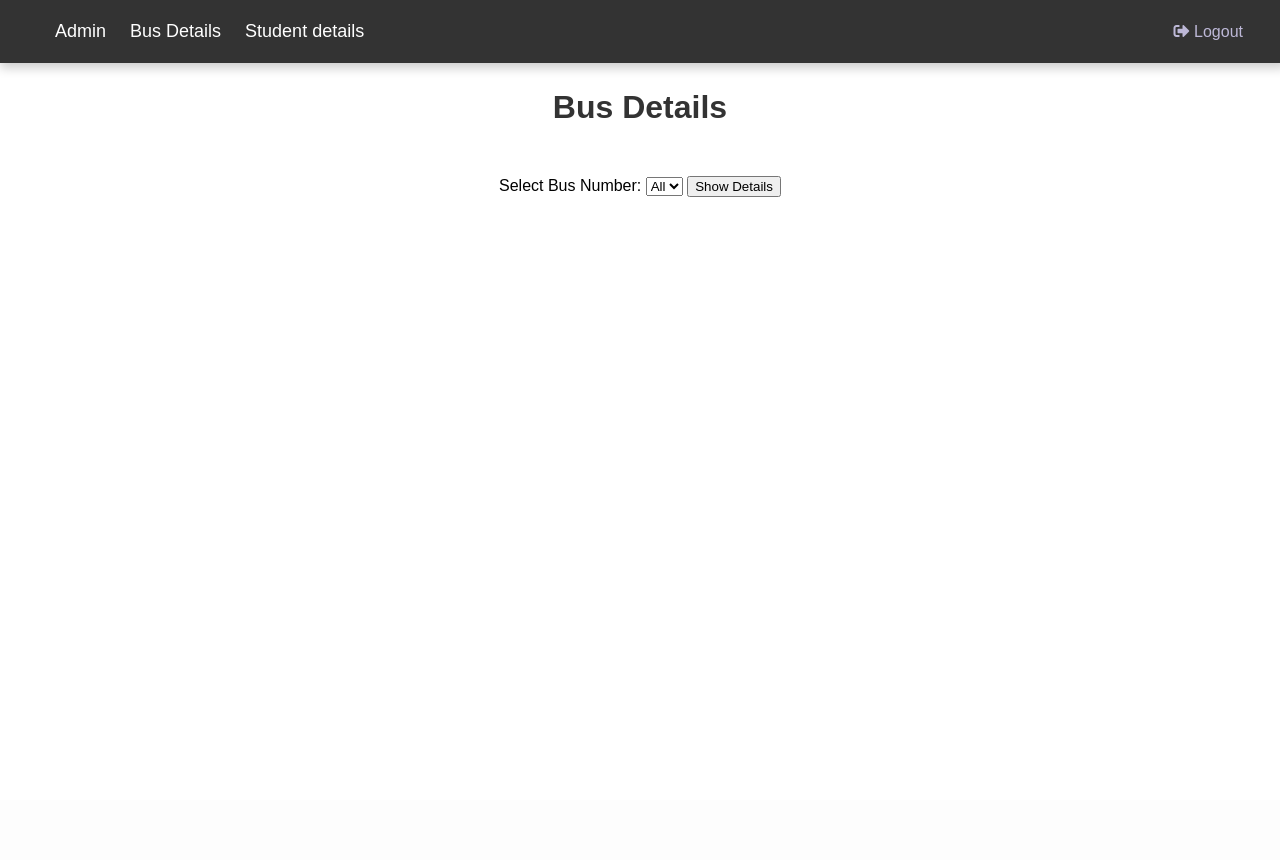
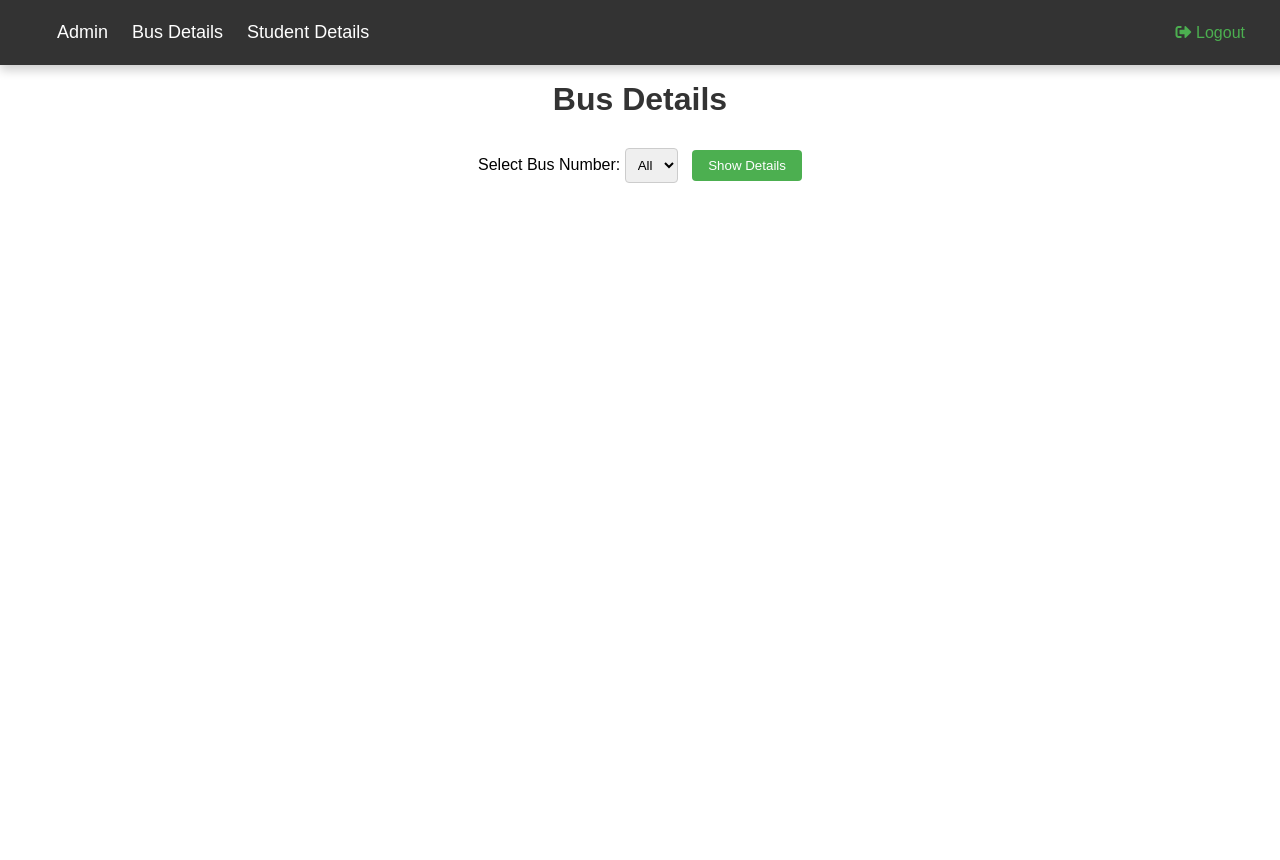
Before and after one commit to SooryaPandian/Bus-fee-Payement--Python, a Flask app: page /transport in a window 1280 px wide. Before the commit the page ends 197 px from the top, so only its background shows below. Run offline with Flask 3, Linux system fonts and the light colour scheme; data that the repository does not hold is empty.

Commit message:
Update transport.html

```diff
--- a/templates/transport.html
+++ b/templates/transport.html
@@ -9,19 +9,24 @@
     <style>
         body {
             font-family: 'Poppins', sans-serif;
+            height: 100vh;
+            padding-top: 60px; /* To account for the fixed navbar */
+            margin: 0;
         }
         h1 {
             color: #333;
+            text-align: center;
+            margin-bottom: 20px;
         }
 
         .table-container {
-            padding-top: 80px; /* To account for the fixed navbar */
+            padding: 0px 25px;
         }
 
         table {
             width: 100%;
             border-collapse: collapse;
-            padding: 0px 10px 0px 10px;
+            margin-top: 20px;
         }
 
         th, td {
@@ -46,16 +51,13 @@
             color: black;
         }
 
-        .bus{
-            text-align: center;
-        }
         nav {
             background-color: #333;
             overflow: hidden;
             display: flex;
             justify-content: space-between;
             align-items: center;
-            padding: 5px 3px;
+            padding: 6px 5px;
             width: 100%;
             position: fixed;
             top: 0;
@@ -67,6 +69,7 @@
         .nav-links {
             display: flex;
             align-items: center;
+
         }
 
         .nav-links li {
@@ -99,8 +102,9 @@
         .nav-links li a:hover:before {
             width: 100%;
         }
+
         .logout a {
-            color: #bdb8d7;
+            color: #4CAF50;
             text-decoration: none;
             margin-right: 40px;
             transition: color 0.3s ease;
@@ -109,23 +113,32 @@
         .logout a:hover {
             color: #fff;
         }
-        body{
-            padding-top: 60px;
+
+        .bus_number, .bus_details {
+            text-align: center;
+            margin-top: 30px;
         }
-        .fas{
-            margin-right: px;
+
+        button {
+            padding: 8px 16px;
+            background-color: #4CAF50;
+            color: white;
+            border: none;
+            border-radius: 4px;
+            cursor: pointer;
+            transition: background-color 0.3s ease, transform 0.3s ease;
         }
-        .log{
-            margin-right: 20px;
+
+        button:hover {
+            background-color: #45a049;
+            transform: scale(1.05);
         }
-        .bus_number{
-            margin-top: 50px;
-            text-align: center;
 
-        }
-        .bus_details{
-            margin-top: 30px;
-            text-align: center;
+        .bus_number select {
+            padding: 8px;
+            margin-right: 10px;
+            border: 1px solid #ccc;
+            border-radius: 4px;
         }
     </style>
 </head>
@@ -134,18 +147,18 @@
         <ul class="nav-links">
             <li><a href="/admin">Admin</a></li>
             <li><a href="/transport">Bus Details</a></li>
-             <li><a href="/student">Student details</a></li>
+            <li><a href="/student">Student Details</a></li>
         </ul>
         <div class="logout">
             <a href="/logout" class="log"><i class="fas fa-sign-out-alt"></i> Logout</a>
         </div>
     </nav>
+
     <h1 class="bus">Bus Details</h1>
 
     <!-- Form to select bus number -->
-    <form method="POST" action="/show_transport">
-        <div class="bus_number">
-        <label for="bus_number" >Select Bus Number:</label>
+    <form method="POST" action="/show_transport" class="bus_number">
+        <label for="bus_number">Select Bus Number:</label>
         <select id="bus_number" name="bus_number">
             <option value="">All</option>
             {% for bus_number in bus_numbers %}
@@ -153,17 +166,20 @@
             {% endfor %}
         </select>
         <button type="submit">Show Details</button>
-    </div>
     </form>
-    <div class="bus_details">
+
+    <!-- Table to Display Bus Data -->
+    <div class="table-container bus_details">
         {% if bus_details %}
-
         <table border="1">
+            <thead>
                 <tr>
                     <th>Bus Number</th>
                     <th>Route</th>
                     <th>Amount</th>
                 </tr>
+            </thead>
+            <tbody>
                 {% for bus_detail in bus_details %}
                 <tr>
                     <td>{{ bus_detail[0] }}</td>
@@ -171,8 +187,9 @@
                     <td>${{ bus_detail[2] }}</td>
                 </tr>
                 {% endfor %}
-    </div>
+            </tbody>
         </table>
         {% endif %}
+    </div>
 </body>
 </html>
```
Lines whose indentation alone changed are shown as unchanged.
